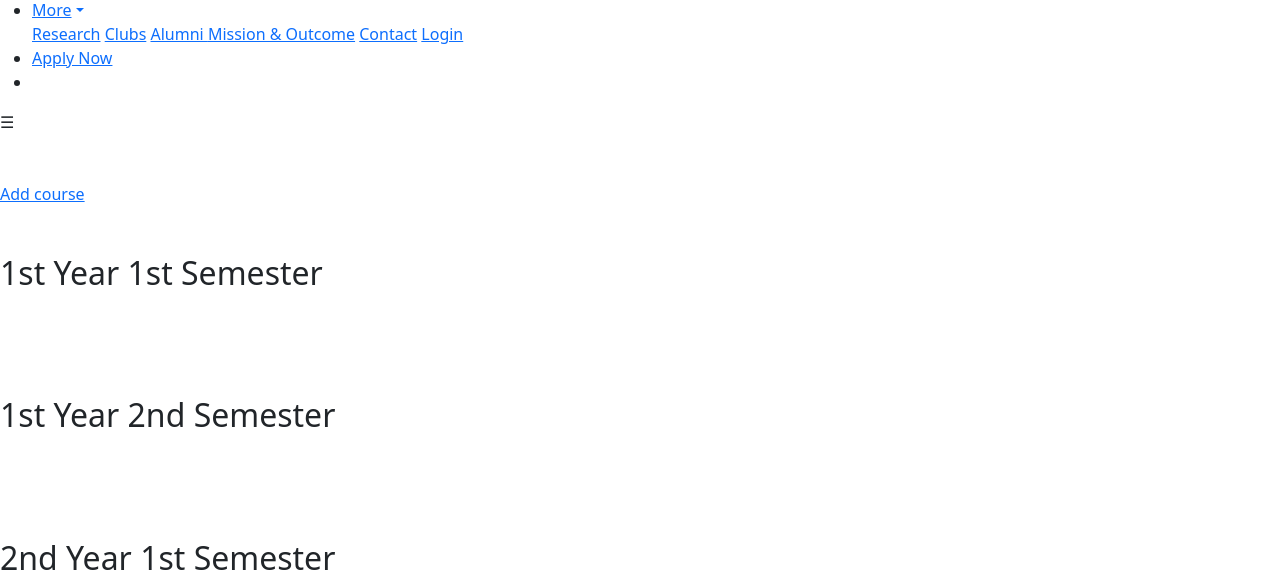
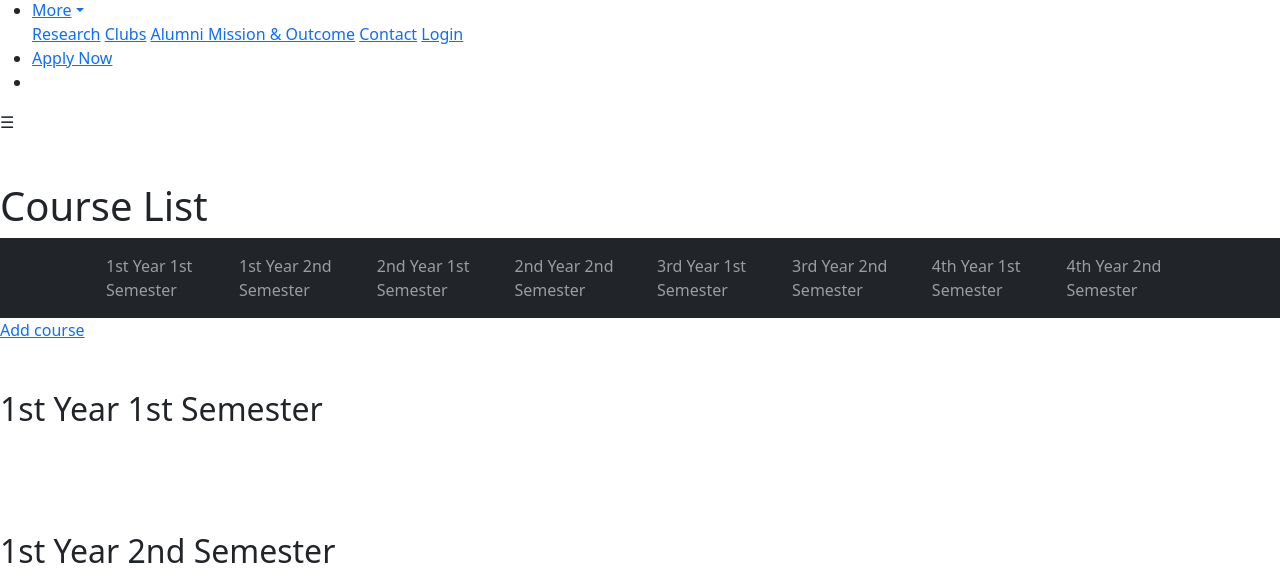
Before and after one commit to ibrahim-hasan5/My-Uap-Project, a Django app: template uap_cse/templates/academics/edit_course.html in a window 1280 px wide. Shown: the part 422-1000 px from the top of the page. Run offline with Django 4.2, Linux system fonts and the light colour scheme; the template is opened without the code that fills it, so the values that code supplies are empty; some libraries are stand-ins or nearby versions.

Commit message:
added navber to edit-course page

```diff
--- a/uap_cse/templates/academics/edit_course.html
+++ b/uap_cse/templates/academics/edit_course.html
@@ -38,7 +38,47 @@
 {% endblock %}
 
 {% block content %}
+<div class="banner-global">
+  <h1 class="gradient-text-global">Course List</h1>
+</div>
 
+<!-- Navbar -->
+<nav class="navbar navbar-expand-lg navbar-dark bg-dark sticky-top">
+    <div class="container">
+        <a class="navbar-brand" href="#"></a>
+        <button class="navbar-toggler" type="button" data-bs-toggle="collapse" data-bs-target="#navbarNav" aria-controls="navbarNav" aria-expanded="false" aria-label="Toggle navigation">
+            <span class="navbar-toggler-icon"></span>
+        </button>
+        <div class="collapse navbar-collapse" id="navbarNav">
+            <ul class="navbar-nav">
+                <li class="nav-item">
+                    <a class="nav-link" href="#1stYear1stSemester">1st Year 1st Semester</a>
+                </li>
+                <li class="nav-item">
+                    <a class="nav-link" href="#1stYear2ndSemester">1st Year 2nd Semester</a>
+                </li>
+                <li class="nav-item">
+                    <a class="nav-link" href="#2ndYear1stSemester">2nd Year 1st Semester</a>
+                </li>
+                <li class="nav-item">
+                    <a class="nav-link" href="#2ndYear2ndSemester">2nd Year 2nd Semester</a>
+                </li>
+                <li class="nav-item">
+                    <a class="nav-link" href="#3rdYear1stSemester">3rd Year 1st Semester</a>
+                </li>
+                <li class="nav-item">
+                    <a class="nav-link" href="#3rdYear2ndSemester">3rd Year 2nd Semester</a>
+                </li>
+                <li class="nav-item">
+                    <a class="nav-link" href="#4thYear1stSemester">4th Year 1st Semester</a>
+                </li>
+                <li class="nav-item">
+                    <a class="nav-link" href="#4thYear2ndSemester">4th Year 2nd Semester</a>
+                </li>
+            </ul>
+        </div>
+    </div>
+</nav>
 <a href="{% url 'add-course' %}">Add course</a>
 <!-- 1st year 1st semester-->
 <section class="section py-5" id="1stYear1stSemester">
```
